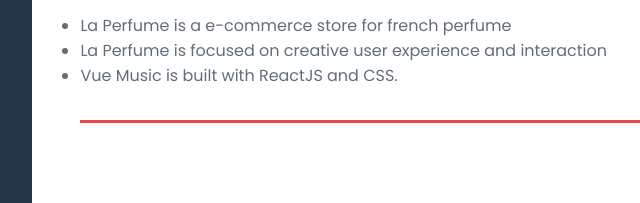
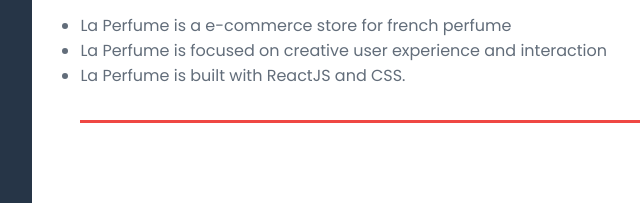
Before and after one commit to DeveloperAspire/my-resume, a plain HTML site: page index.html in a window 1280 px wide. Shown: the part 1546-1749 px from the top of the page, 291-931 px from the left. Drawn offline with nearby package versions, Linux system fonts and the light colour scheme.

Commit message:
Update index.html

```diff
--- a/index.html
+++ b/index.html
@@ -167,7 +167,7 @@
             <ul>
               <li>La Perfume is a e-commerce store for french perfume</li>
                <li>La Perfume is focused on creative user experience and interaction</li>
-              <li>Vue Music is built with ReactJS and CSS.</li>
+              <li>La Perfume is built with ReactJS and CSS.</li>
             </ul>
           </div>
         </div>
```
